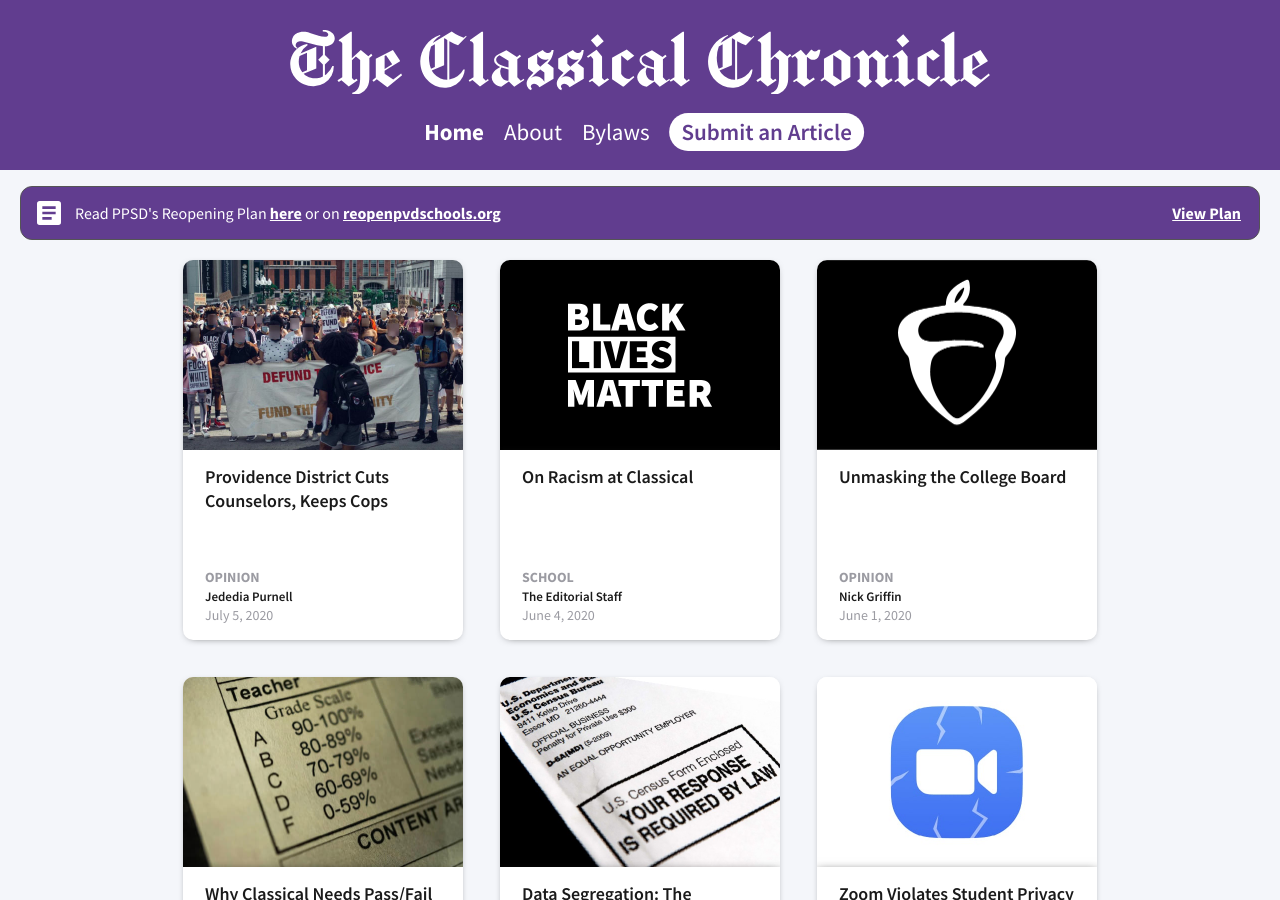
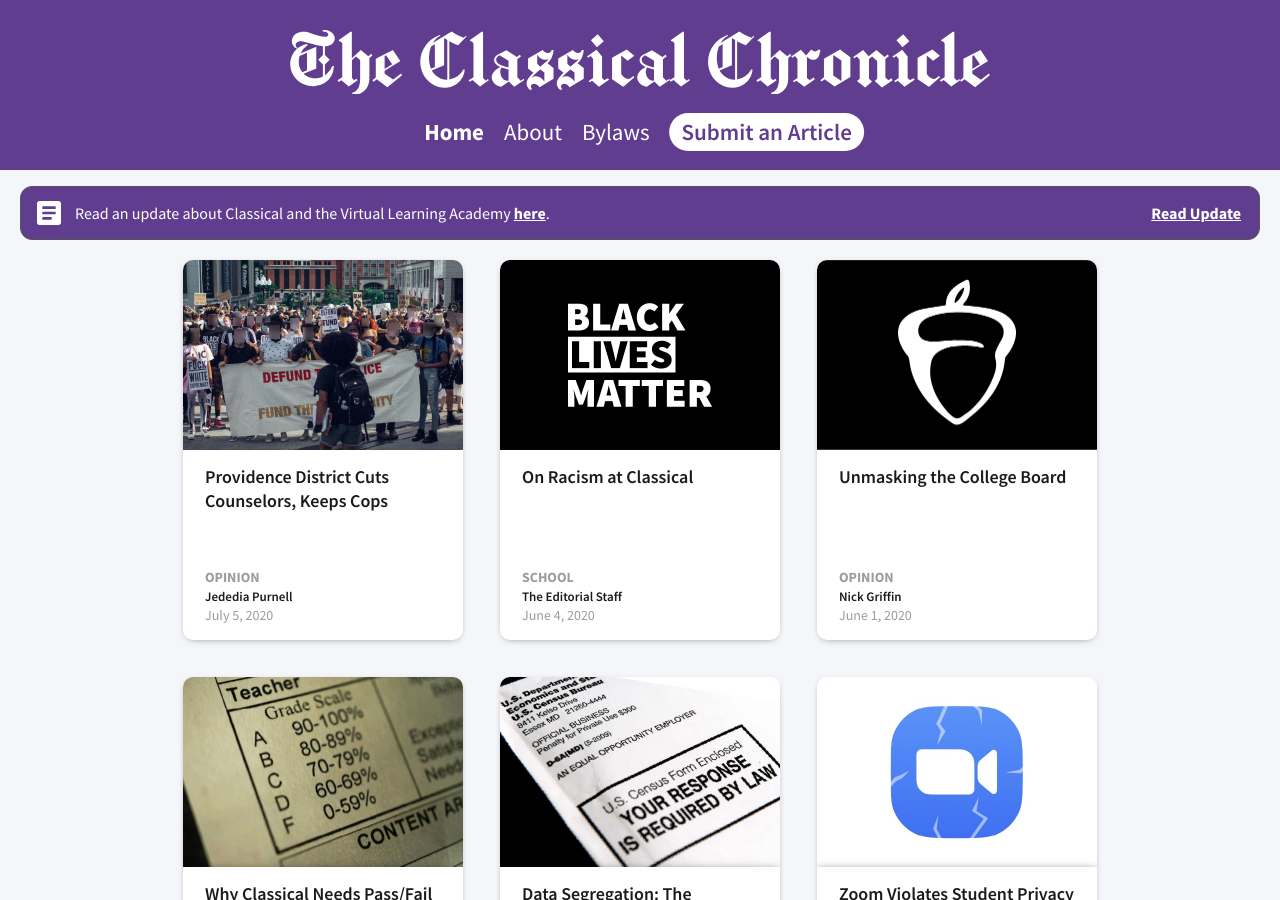
Before and after one commit to lixitrixi/classical-chronicle, a Jekyll site: the page built from _main_pages/index.html, in a window 1280 px wide and 900 px high. Built offline with Jekyll 4.4.1, drawn with Linux system fonts in a browser that asks for light colours.

Commit message:
Update Banner

```diff
--- a/_main_pages/index.html
+++ b/_main_pages/index.html
@@ -32,8 +32,9 @@
           <svg style="width:32px;height:32px" viewBox="0 0 24 24">
               <path d="M14,17H7V15H14M17,13H7V11H17M17,9H7V7H17M19,3H5C3.89,3 3,3.89 3,5V19A2,2 0 0,0 5,21H19A2,2 0 0,0 21,19V5C21,3.89 20.1,3 19,3Z" />
           </svg>
-          <p>Read PPSD's Reopening Plan <a target="_blank" class="goto" href="https://www.providenceschools.org/cms/lib/RI01900003/Centricity/Domain/2075/PPSD%20Reopening%20Plan%20July%2031.pdf">here</a> or on <a target="_blank" class="goto" href="https://reopenpvdschools.org/">reopenpvdschools.org</a></p>
-  				<a target="_blank" href="https://www.providenceschools.org/cms/lib/RI01900003/Centricity/Domain/2075/PPSD%20Reopening%20Plan%20July%2031.pdf">View Plan</a>
+
+          <p>Read an update about Classical and the Virtual Learning Academy <a target="_blank" class="goto" href="https://www.providenceschools.org/cms/lib/RI01900003/Centricity/Domain/4/Classical%20Handout.pdf">here</a>.</p>
+  				<a target="_blank" href="https://www.providenceschools.org/cms/lib/RI01900003/Centricity/Domain/4/Classical%20Handout.pdf">Read Update</a>
   			</div>
   		</div>
       <div class="articles">
```
